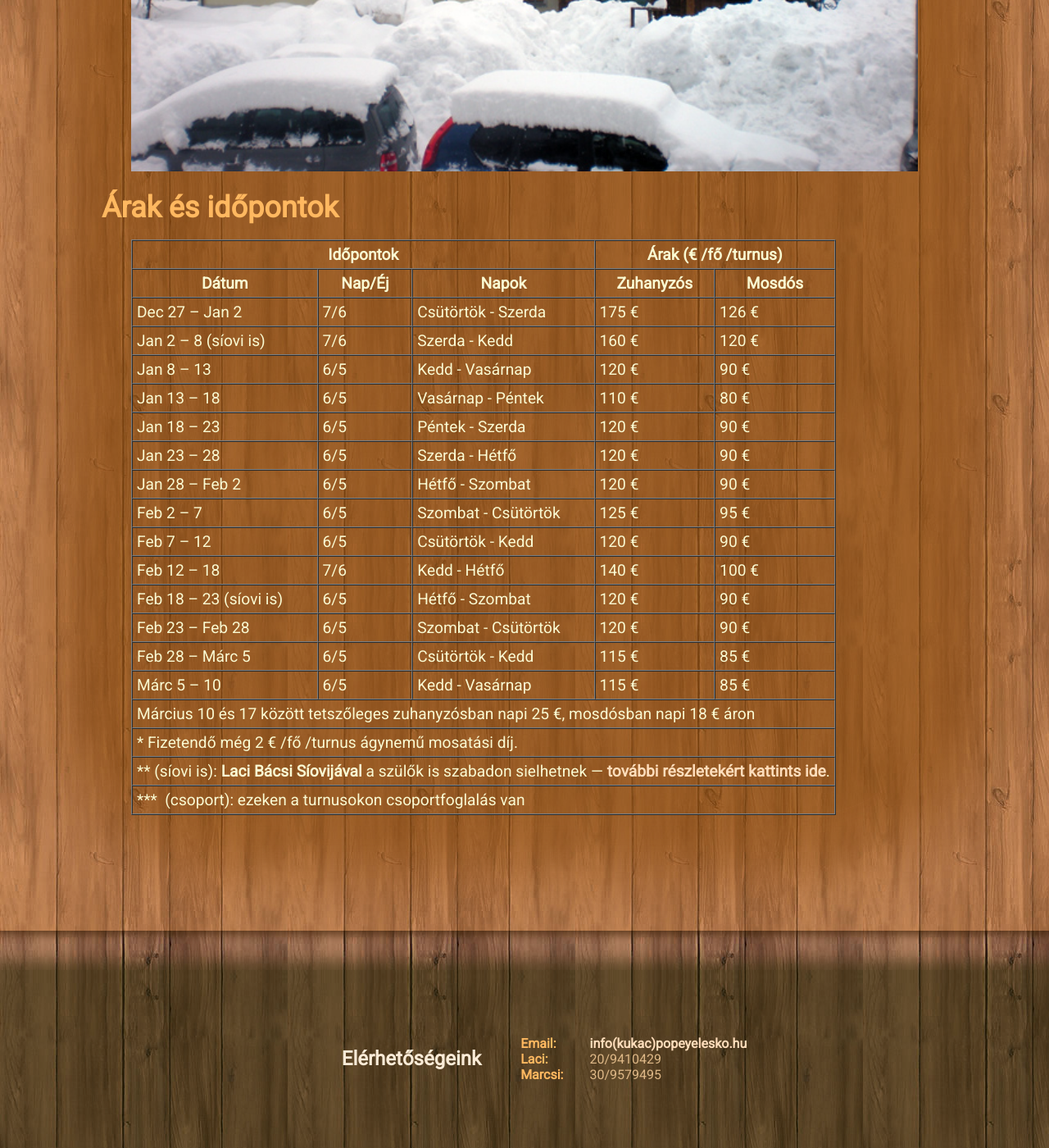
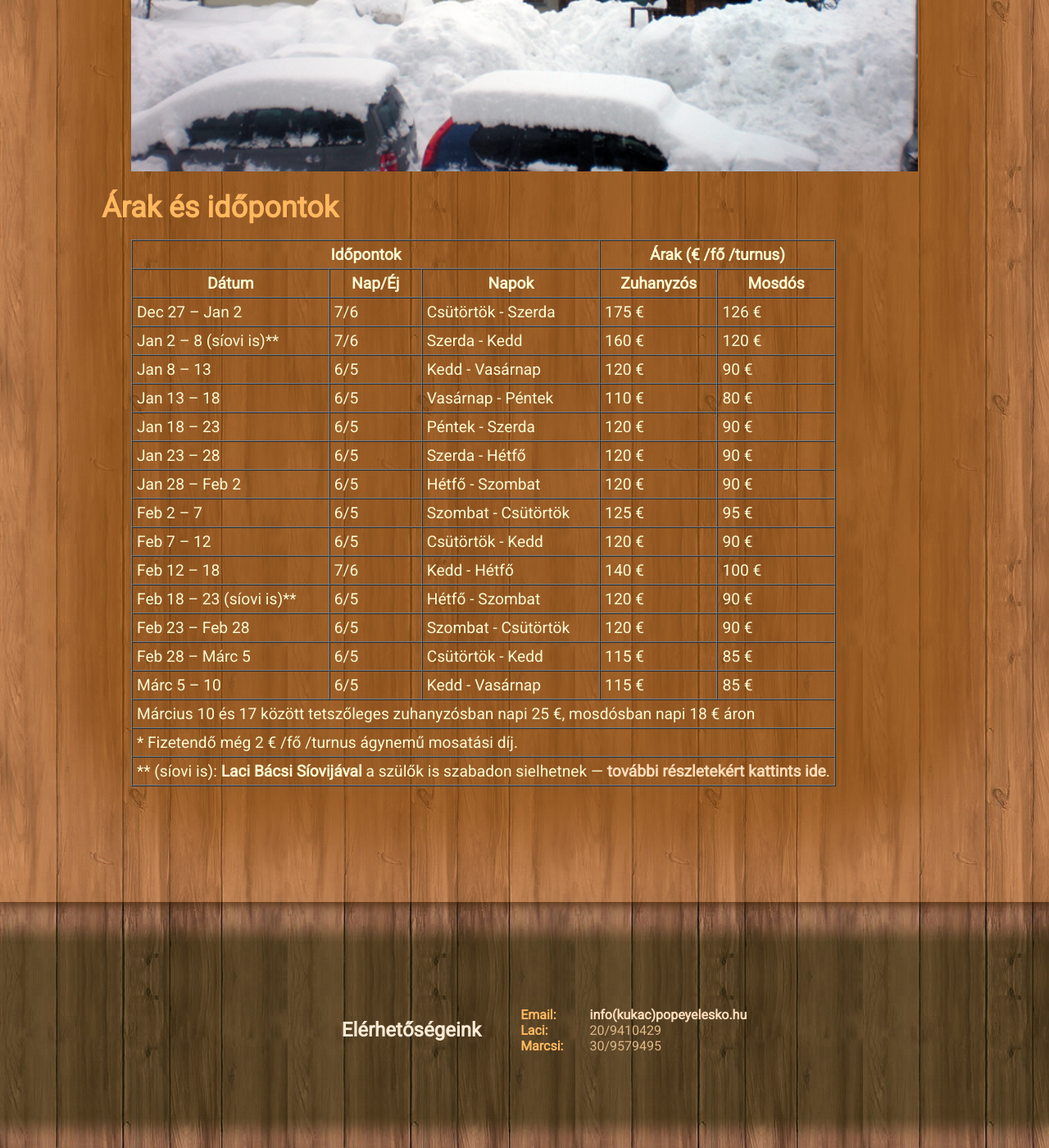
Before and after one commit to popeye-archive/popeye-weblap, a Jekyll site: the page built from _turak/siutak/arak-idopontok.html, in a window 1280 px wide and 1400 px high, scrolled down 729 px. Shown: the whole window at 82% size. Built offline with Jekyll 4.4.1, drawn with Linux system fonts in a browser that asks for light colours.

Commit message:
Időpontok: nincs csoport, lábléc a file végére került

```diff
--- a/_turak/siutak/arak-idopontok.html
+++ b/_turak/siutak/arak-idopontok.html
@@ -4,25 +4,19 @@ turaNevRejtett: true
 ---
 <div itemprop="description" class="description">
 <h2>Árak és időpontok</h2>
+
 <table border="1" cellpadding="5" cellspacing="0" style="white-space: nowrap;">
-<colgroup><col width="149"><col width="97"><col width="123"><col width="123"><col width="123"></colgroup> <thead>
+<colgroup><col width="149"><col width="97"><col width="123"><col width="123"><col width="123"></colgroup>
+
+<thead>
 <tr>
 <th colspan="3">Időpontok</th> <th colspan="2">Árak (€ /fő /turnus)</th>
 </tr>
 <tr>
 <th> Dátum </th> <th> Nap/Éj </th> <th> Napok </th> <th> Zuhanyzós </th> <th> Mosdós </th>
 </tr>
-</thead> <tfoot>
-<tr>
-<td colspan="5">* Fizetendő még 2 € /fő /turnus ágynemű mosatási díj.</td>
-</tr>
-<tr>
-<td colspan="5">**&nbsp;(síovi is):&nbsp;<strong>Laci Bácsi Síovijával</strong>&nbsp;a szülők is szabadon sielhetnek&nbsp;—&nbsp;<a href="laci-bacsi-siovija">további részletekért kattints ide</a>.</td>
-</tr>
-<tr>
-<td colspan="5">***&nbsp;&nbsp;(csoport): ezeken a turnusokon&nbsp;csoportfoglalás van</td>
-</tr>
-</tfoot>
+</thead>
+
 <tbody>
 <tr>
 <td>Dec 27 – Jan 2</td>
@@ -32,7 +26,7 @@ turaNevRejtett: true
 <td>126 €</td>
 </tr>
 <tr>
-<td>Jan 2 – 8 (síovi is)</td>
+<td>Jan 2 – 8 (síovi is)**</td>
 <td>7/6</td>
 <td>Szerda - Kedd</td>
 <td>160 €</td>
@@ -96,7 +90,7 @@ turaNevRejtett: true
 </tr>
 {% if false %} <tr class="highlight"></tr> {% endif %}
 <tr>
-<td>Feb 18 – 23 (síovi is)</td>
+<td>Feb 18 – 23 (síovi is)**</td>
 <td>6/5</td>
 <td>Hétfő - Szombat</td>
 <td>120 €</td>
@@ -134,5 +128,18 @@ turaNevRejtett: true
 <td colspan="5">Március 10 és 17 között tetszőleges zuhanyzósban napi 25 €, mosdósban napi 18 € áron</td>
 </tr>
 </tbody>
+
+<tfoot>
+<tr>
+<td colspan="5">* Fizetendő még 2 € /fő /turnus ágynemű mosatási díj.</td>
+</tr>
+<tr>
+<td colspan="5">**&nbsp;(síovi is):&nbsp;<strong>Laci Bácsi Síovijával</strong>&nbsp;a szülők is szabadon sielhetnek&nbsp;—&nbsp;<a href="laci-bacsi-siovija">további részletekért kattints ide</a>.</td>
+</tr>
+<tr class="hidden">
+<td colspan="5">***&nbsp;&nbsp;(csoport): ezeken a turnusokon&nbsp;csoportfoglalás van</td>
+</tr>
+</tfoot>
+
 </table>
 </div>
```
